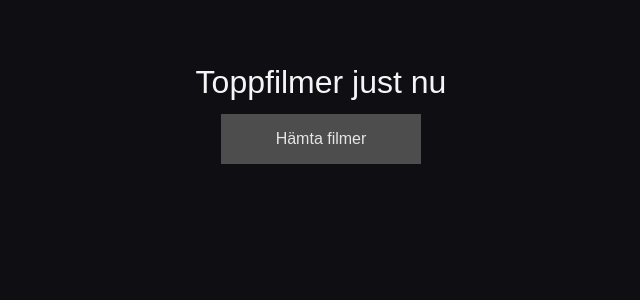
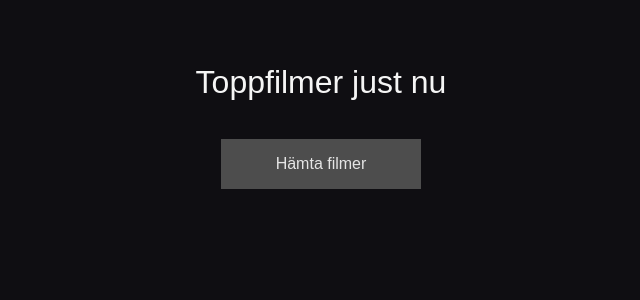
Before and after one commit to martapettersson/filmer, a React (Create React App) app: page / in a window 1280 px wide. Shown: the top 300 px of the page, without its empty margins (319-959 px from the left). Built offline with nearby package versions, Linux system fonts and the light colour scheme; no server answers.

Commit message:
add more row gap

```diff
--- a/src/index.css
+++ b/src/index.css
@@ -27,7 +27,7 @@ body {
 .container {
 	display: grid;
 	margin: 5vw;
-	grid-row-gap: 1vw;
+	grid-row-gap: 3vw;
 	justify-content: center;
 	justify-items: center;
 }
```
